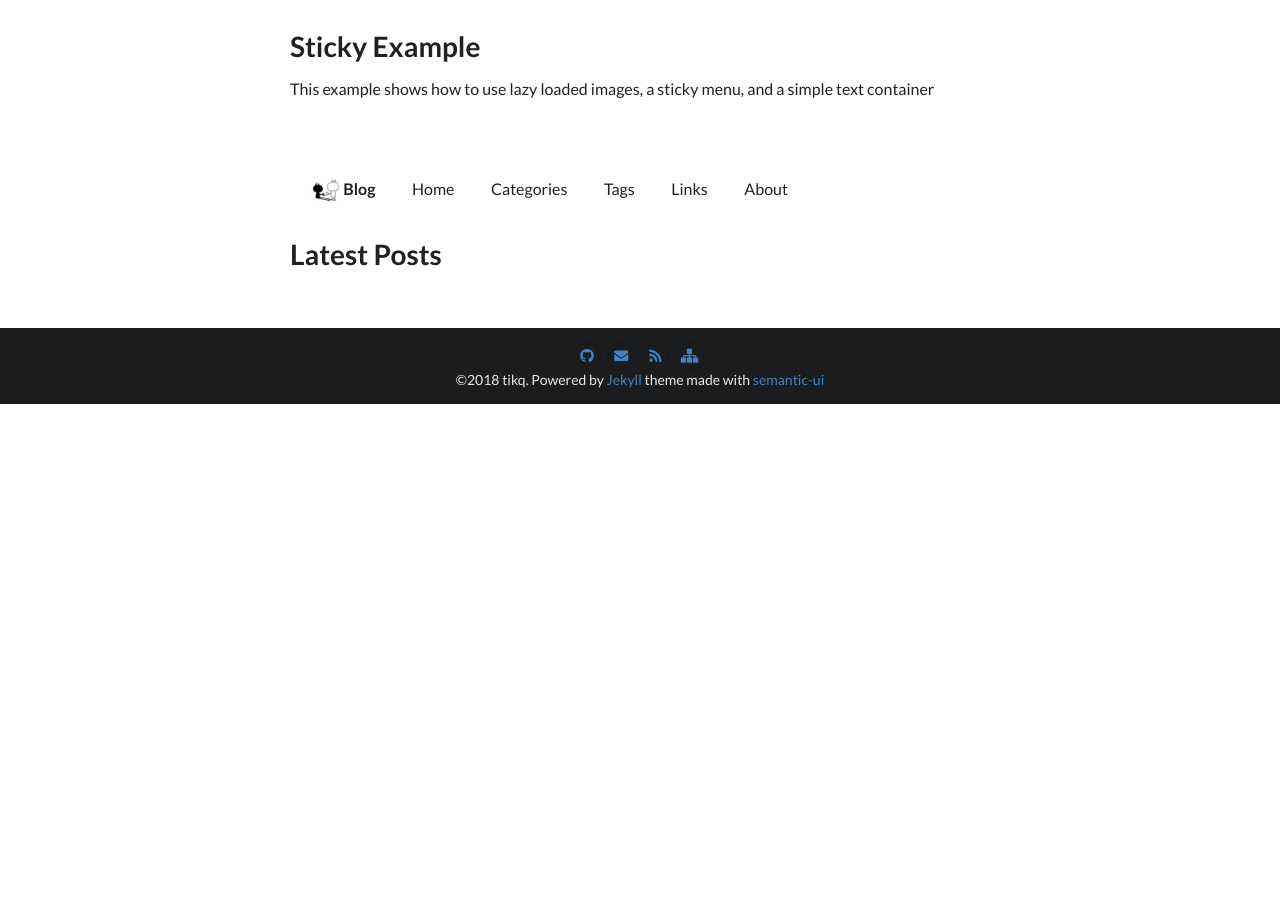
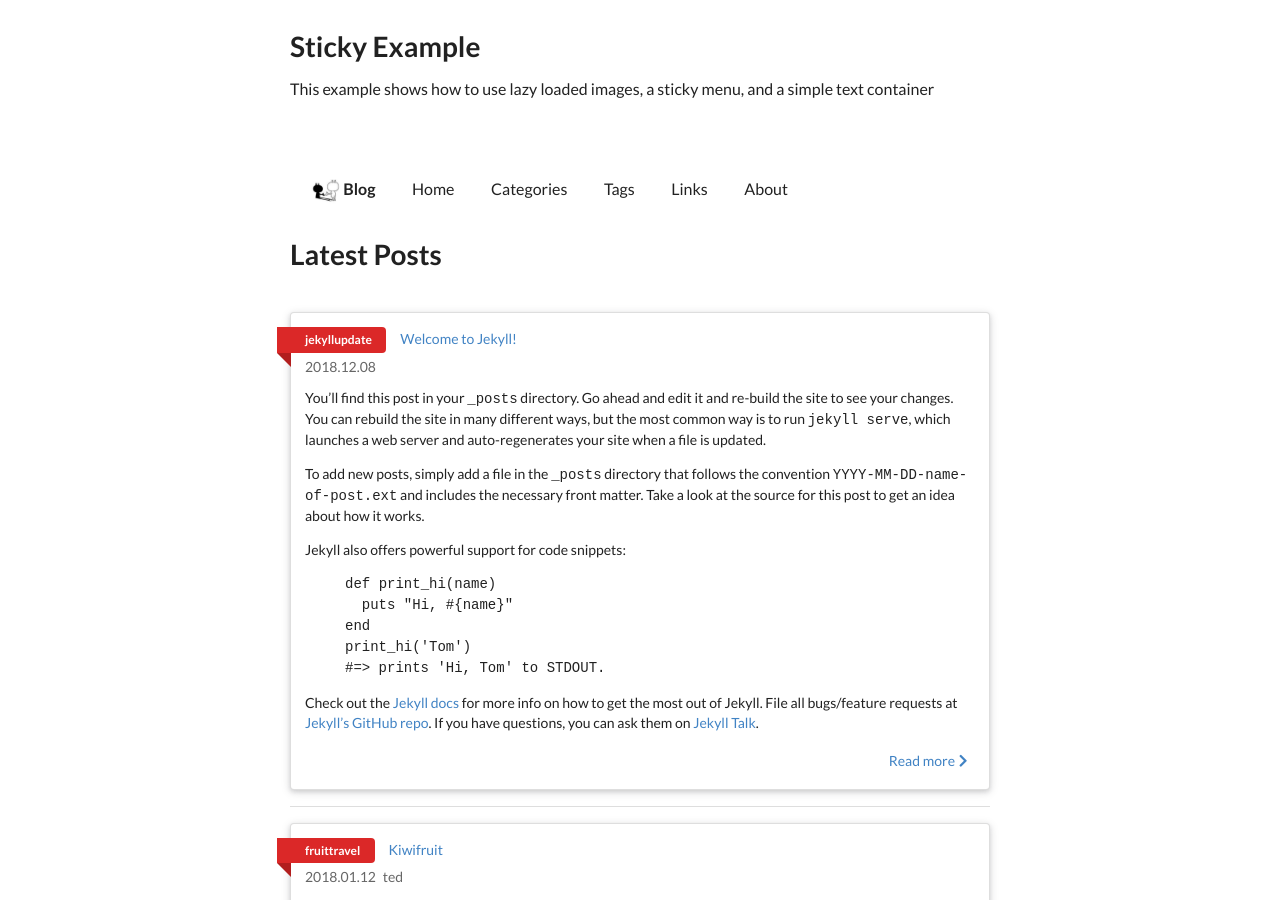
Before and after one commit to tikq/jekyll-semantic, a Jekyll site: the page built from index.html, in a window 1280 px wide and 900 px high. Built offline with Jekyll 4.4.1, drawn with Linux system fonts in a browser that asks for light colours; the list of posts is cut into pages by our own code; some of the changed text lies outside the part shown.

Commit message:
update config data

```diff
--- a/Gemfile
+++ b/Gemfile
@@ -10,9 +10,6 @@
 # Happy Jekylling!
 gem "jekyll", "~> 3.8.5"
 
-# This is the default theme for new Jekyll sites. You may change this to anything you like.
-gem "minima", "~> 2.0"
-
 # If you want to use GitHub Pages, remove the "gem "jekyll"" above and
 # uncomment the line below. To upgrade, run `bundle update github-pages`.
 # gem "github-pages", group: :jekyll_plugins
@@ -20,6 +17,9 @@
 # If you have any plugins, put them here!
 group :jekyll_plugins do
   gem "jekyll-feed", "~> 0.6"
+  gem "jekyll-sitemap", "~> 1.2.0"
+  gem "jekyll-seo-tag", "~> 2.5.0"
+  gem "jekyll-paginate", "~> 1.1.0"
 end
 
 # Windows does not include zoneinfo files, so bundle the tzinfo-data gem
--- a/_config.yml
+++ b/_config.yml
@@ -13,23 +13,24 @@
 # you will see them accessed via {{ site.title }}, {{ site.email }}, and so on.
 # You can create any custom variable you would like, and they will be accessible
 # in the templates via {{ site.myvariable }}.
-title: Your awesome title
-email: your-email@example.com
+
 description: >- # this means to ignore newlines until "baseurl:"
   Write an awesome description for your new site here. You can edit this
   line in _config.yml. It will appear in your document head meta (for
   Google search results) and in your feed.xml site description.
 baseurl: "" # the subpath of your site, e.g. /blog
-url: "" # the base hostname & protocol for your site, e.g. http://example.com
-twitter_username: jekyllrb
-github_username:  jekyll
+url: "https://tikq.github.io" # the base hostname & protocol for your site, e.g. http://example.com
 
 # Build settings
 markdown: kramdown
-theme: minima
+excerpt_separator: <!--more-->
+paginate: 5
+
 plugins:
   - jekyll-feed
-
+  - jekyll-sitemap
+  - jekyll-seo-tag
+  - jekyll-paginate
 # Exclude from processing.
 # The following items will not be processed, by default. Create a custom list
 # to override the default setting.
```
Also changed, not shown: Gemfile.lock.
